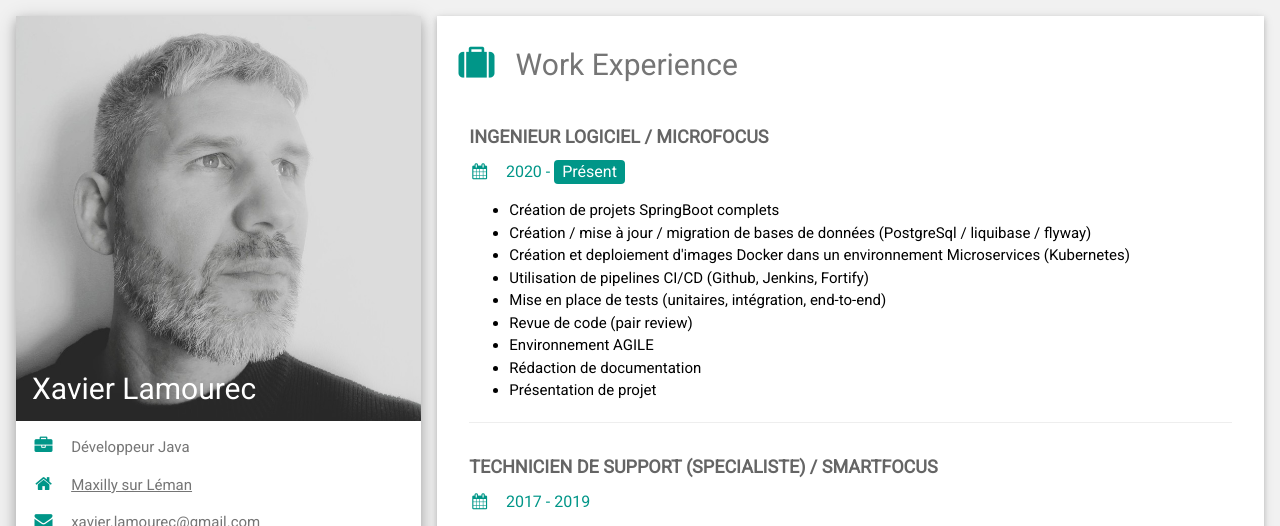
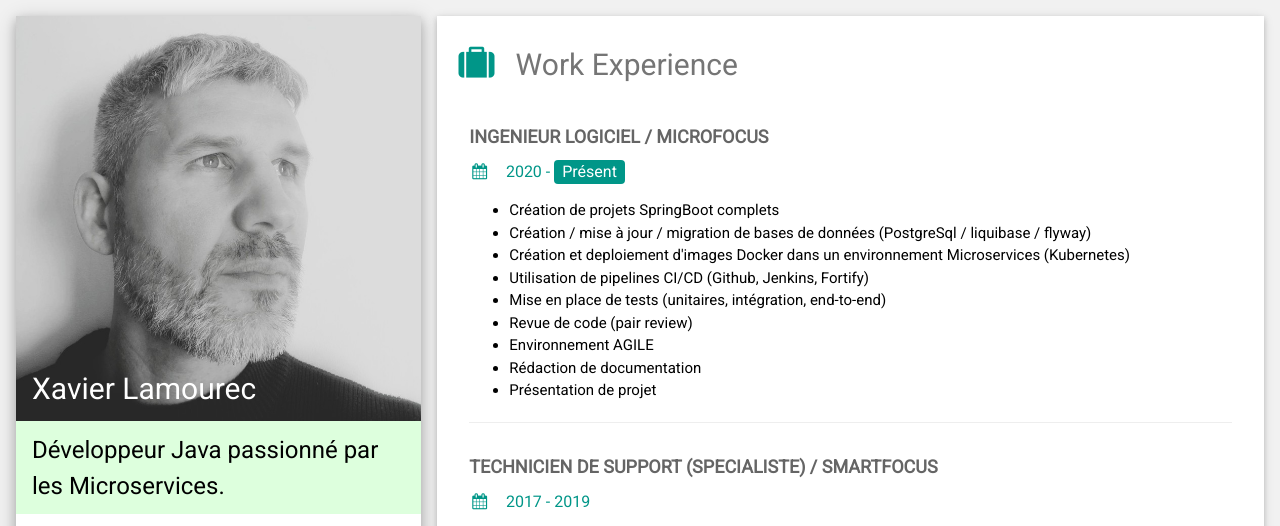
Before and after one commit to xbreizh/xavier-lamourec, a plain HTML site: page index.html in a window 1280 px wide. Shown: the top 526 px of the page. Drawn offline with nearby package versions, Linux system fonts and the light colour scheme.

Commit message:
add title

```diff
--- a/index.html
+++ b/index.html
@@ -26,6 +26,9 @@ html,body,h1,h2,h3,h4,h5,h6 {font-family: "Roboto", sans-serif}
           <div class="w3-display-bottomleft w3-container w3-text-white">
             <h2>Xavier Lamourec</h2>
           </div>
+        </div>
+        <div class="w3-container w3-pale-green w3-xlarge w3-small">
+          <h3>Développeur Java passionné par les Microservices.</h3>
         </div>
         <div class="w3-container">
           <p><i class="fa fa-briefcase fa-fw w3-margin-right w3-large w3-text-teal"></i>Développeur Java</p>
```
